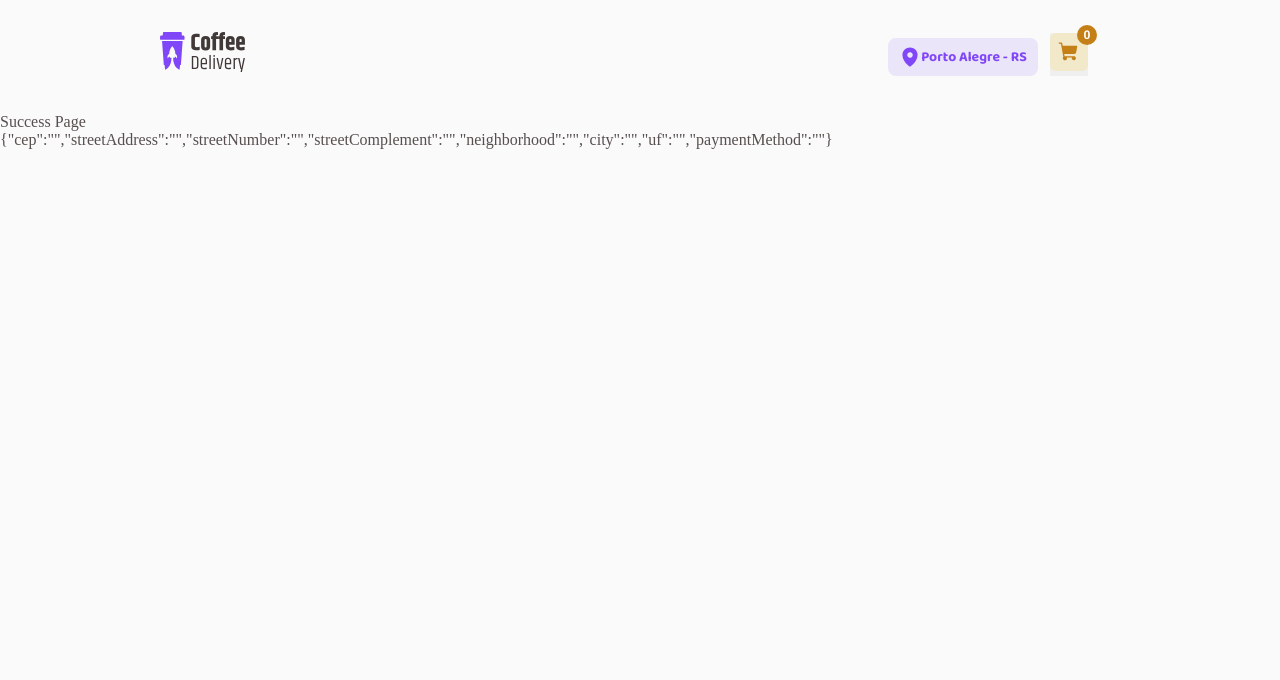
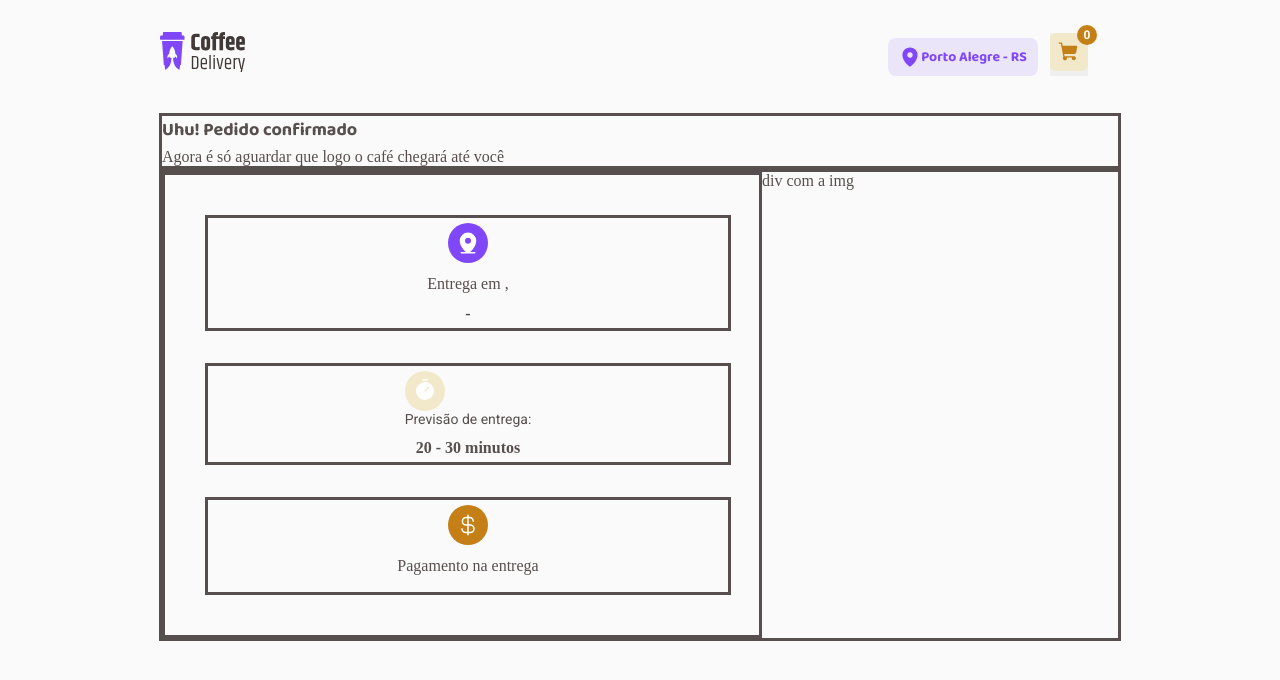
Before and after one commit to TrillesP/Cypress-Store-Automation, a React (Vite) app: page /checkout-success in a window 1280 px wide. Shown: the top 680 px of the page. Built offline with nearby package versions, Linux system fonts and the light colour scheme.

Commit message:
Checkout success styling is WIP

```diff
--- a/src/pages/Checkout-Success/index.tsx
+++ b/src/pages/Checkout-Success/index.tsx
@@ -1,12 +1,60 @@
+import { CurrencyDollar, MapPinLine, Timer } from 'phosphor-react'
 import { useContext } from 'react'
 import { OrderContext } from '../../contexts/OrderContext'
+import { defaultTheme } from '../../styles/themes/default'
+import {
+  CardAndImageContainer,
+  DeliveryInfoCard,
+  InfoSpan,
+  OrangeWrapper,
+  PurpleWrapper,
+  TitleAndInfoContainer,
+  YellowWrapper,
+} from './styles'
 
 export function CheckoutSuccess() {
   const { order } = useContext(OrderContext)
   return (
     <>
-      <div> Success Page </div>
-      <span>{JSON.stringify(order)}</span>
+      <TitleAndInfoContainer>
+        <h3> Uhu! Pedido confirmado </h3>
+        <span> Agora é só aguardar que logo o café chegará até você </span>
+      </TitleAndInfoContainer>
+      <CardAndImageContainer>
+        <DeliveryInfoCard>
+          <InfoSpan>
+            <PurpleWrapper>
+              <MapPinLine
+                size={28}
+                weight={'fill'}
+                color={defaultTheme.white}
+              />
+            </PurpleWrapper>
+            {`Entrega em ${order.streetAddress}, ${order.streetNumber}`}
+            <strong>{`${order.neighborhood} ${order.city}-${order.uf}`}</strong>
+          </InfoSpan>
+          <InfoSpan>
+            <div>
+              <YellowWrapper>
+                <Timer size={28} weight={'fill'} color={defaultTheme.white} />
+              </YellowWrapper>
+              <p>Previsão de entrega:</p>
+            </div>
+            <strong> 20 - 30 minutos </strong>
+          </InfoSpan>
+          <InfoSpan>
+            <OrangeWrapper>
+              <CurrencyDollar
+                size={28}
+                weight={'fill'}
+                color={defaultTheme.white}
+              />
+            </OrangeWrapper>
+            Pagamento na entrega <strong>{`${order.paymentMethod}`}</strong>
+          </InfoSpan>
+        </DeliveryInfoCard>
+        <div> div com a img </div>
+      </CardAndImageContainer>
     </>
   )
 }
--- a/src/pages/Checkout-Success/styles.ts
+++ b/src/pages/Checkout-Success/styles.ts
@@ -0,0 +1,63 @@
+import styled from 'styled-components'
+
+export const TitleAndInfoContainer = styled.div`
+  border-style: solid;
+  margin: 0px 159px 0px 159px;
+  display: flex;
+  flex-direction: column;
+  gap: 4px;
+`
+
+export const CardAndImageContainer = styled.div`
+  margin: 0px 159px 0px 159px;
+  border-style: solid;
+  margin-left: 159px;
+  display: flex;
+  flex-direction: row;
+`
+
+export const DeliveryInfoCard = styled.div`
+  display: flex;
+  border-style: solid;
+  flex-direction: column;
+  align-items: flex-start;
+  padding: 40px;
+  gap: 32px;
+  width: 600px;
+  padding: 40px;
+`
+
+export const InfoSpan = styled.span`
+  display: flex;
+  flex-direction: column;
+  width: 526px;
+  align-items: center;
+  padding: 0px;
+  gap: 12px;
+  border-style: solid;
+  /* justify-content: center; */
+  padding: 5px;
+  gap: 12px;
+`
+
+export const BaseIconWrapper = styled.div`
+  display: flex;
+  width: 40px;
+  height: 40px;
+  border-radius: 10000px;
+  align-items: center;
+  justify-content: center;
+  padding: 8px;
+`
+
+export const PurpleWrapper = styled(BaseIconWrapper)`
+  background: ${(props) => props.theme.purple};
+`
+
+export const YellowWrapper = styled(BaseIconWrapper)`
+  background: ${(props) => props.theme['yellow-light']};
+`
+
+export const OrangeWrapper = styled(BaseIconWrapper)`
+  background: ${(props) => props.theme['yellow-dark']};
+`
--- a/src/pages/Checkout/index.tsx
+++ b/src/pages/Checkout/index.tsx
@@ -42,7 +42,7 @@ import { useContext } from 'react'
 import { CartContext } from '../../contexts/CartContext'
 import { OrderContext } from '../../contexts/OrderContext'
 import * as zod from 'zod'
-import { Navigate, useNavigate } from 'react-router-dom'
+import { useNavigate } from 'react-router-dom'
 
 const newCheckoutFormValidationSchema = zod.object({
   cep: zod.string().min(8, 'CEP deve ter 8 dígitos sem traço.'),
@@ -81,7 +81,7 @@ export function Checkout() {
     },
   })
 
-  const { register, handleSubmit, watch, reset, formState } = newCheckoutForm
+  const { register, handleSubmit, formState } = newCheckoutForm
 
   function handleCreateNewCheckoutOrder(data: NewCheckoutFormData) {
     createNewOrder(data)
@@ -222,7 +222,6 @@ export function Checkout() {
           </MainCheckoutContainer>
         </form>
       </FormProvider>
-      <span>{JSON.stringify(order)}</span>
     </>
   )
 }
```
